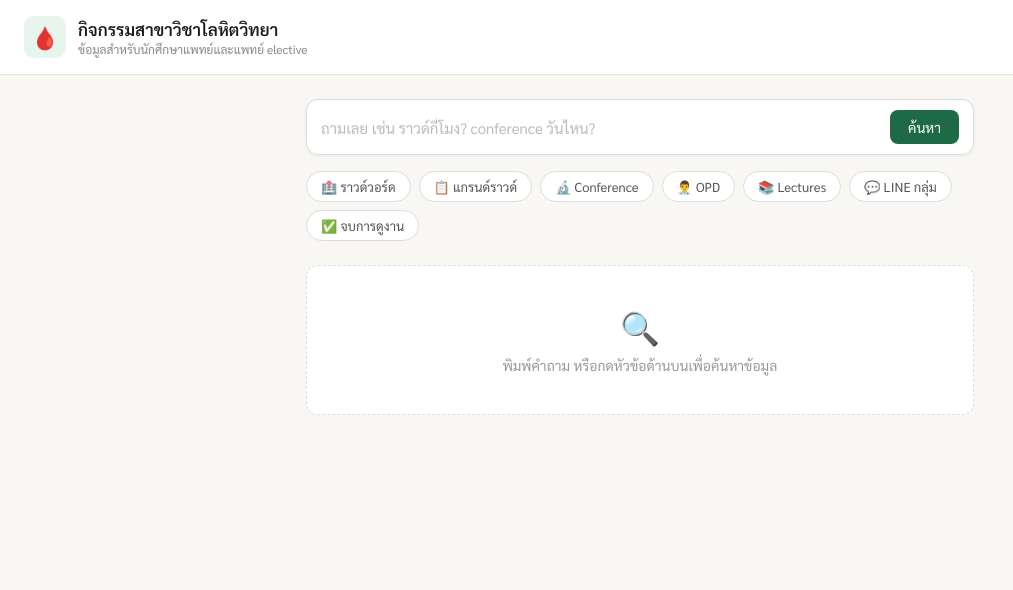
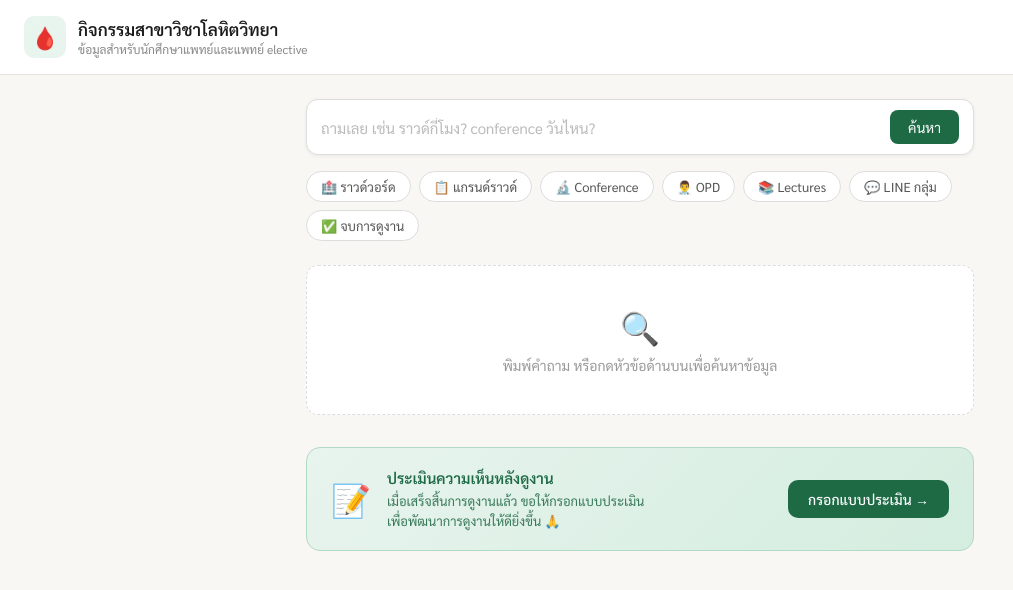
Before and after one commit to prhdev222/elective-activity, a plain HTML site: page index.html in a window 1280 px wide. Shown: the whole page, without its empty margins (0-1013 px from the left). Drawn offline with Linux system fonts and the light colour scheme.

Commit message:
Add Google Form reflection banner

```diff
--- a/index.html
+++ b/index.html
@@ -26,7 +26,7 @@
   }
   .header h1 { font-size: 17px; font-weight: 600; }
   .header p { font-size: 12px; color: #888; margin-top: 1px; }
-  .main { max-width: 700px; margin: 0 auto; padding: 1.5rem 1rem 4rem; }
+  .main { max-width: 700px; margin: 0 auto; padding: 1.5rem 1rem 2rem; }
   .search-box {
     background: #fff;
     border: 1px solid #ddd;
@@ -83,9 +83,40 @@
     border: 1px dashed #ddd; border-radius: 12px; background: #fff;
   }
   .empty .icon { font-size: 32px; margin-bottom: 8px; }
+  .reflection-banner {
+    margin-top: 2rem;
+    background: linear-gradient(135deg, #e8f4ee 0%, #d4eddf 100%);
+    border: 1px solid #b2d9c3;
+    border-radius: 14px;
+    padding: 1.25rem 1.5rem;
+    display: flex;
+    align-items: center;
+    gap: 16px;
+    flex-wrap: wrap;
+  }
+  .reflection-banner .rb-icon { font-size: 32px; flex-shrink: 0; }
+  .reflection-banner .rb-text { flex: 1; min-width: 160px; }
+  .reflection-banner .rb-text h3 { font-size: 15px; font-weight: 600; color: #1d6a45; margin-bottom: 4px; }
+  .reflection-banner .rb-text p { font-size: 13px; color: #3a7a5a; line-height: 1.5; }
+  .reflection-banner a.rb-btn {
+    display: inline-block;
+    background: #1d6a45; color: #fff;
+    text-decoration: none;
+    border-radius: 10px;
+    padding: 10px 20px;
+    font-size: 14px;
+    font-family: 'Sarabun', sans-serif;
+    font-weight: 500;
+    white-space: nowrap;
+    flex-shrink: 0;
+    transition: background 0.15s;
+  }
+  .reflection-banner a.rb-btn:hover { background: #155234; }
   @media (max-width: 480px) {
     .header h1 { font-size: 15px; }
     .card-answer { font-size: 14px; }
+    .reflection-banner { flex-direction: column; text-align: center; }
+    .reflection-banner a.rb-btn { width: 100%; text-align: center; }
   }
 </style>
 </head>
@@ -120,6 +151,15 @@
       <div class="icon">🔍</div>
       พิมพ์คำถาม หรือกดหัวข้อด้านบนเพื่อค้นหาข้อมูล
     </div>
+  </div>
+
+  <div class="reflection-banner">
+    <div class="rb-icon">📝</div>
+    <div class="rb-text">
+      <h3>ประเมินความเห็นหลังดูงาน</h3>
+      <p>เมื่อเสร็จสิ้นการดูงานแล้ว ขอให้กรอกแบบประเมิน<br>เพื่อพัฒนาการดูงานให้ดียิ่งขึ้น 🙏</p>
+    </div>
+    <a class="rb-btn" href="https://docs.google.com/forms/d/e/1FAIpQLSeHPePaS04OyV44_Uh3Hw1ifGKNaO5nK6tMqtXP_b-trJMffw/viewform" target="_blank">กรอกแบบประเมิน →</a>
   </div>
 </div>
 
```
